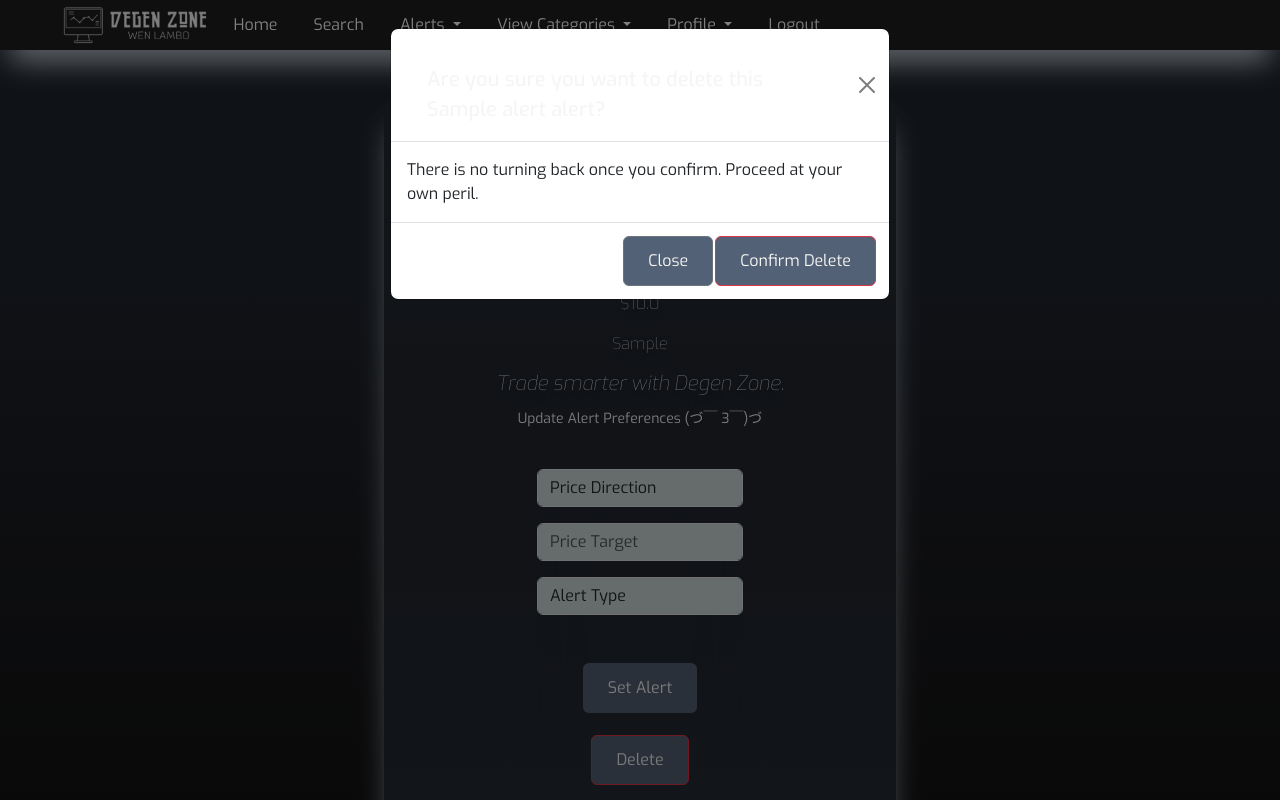
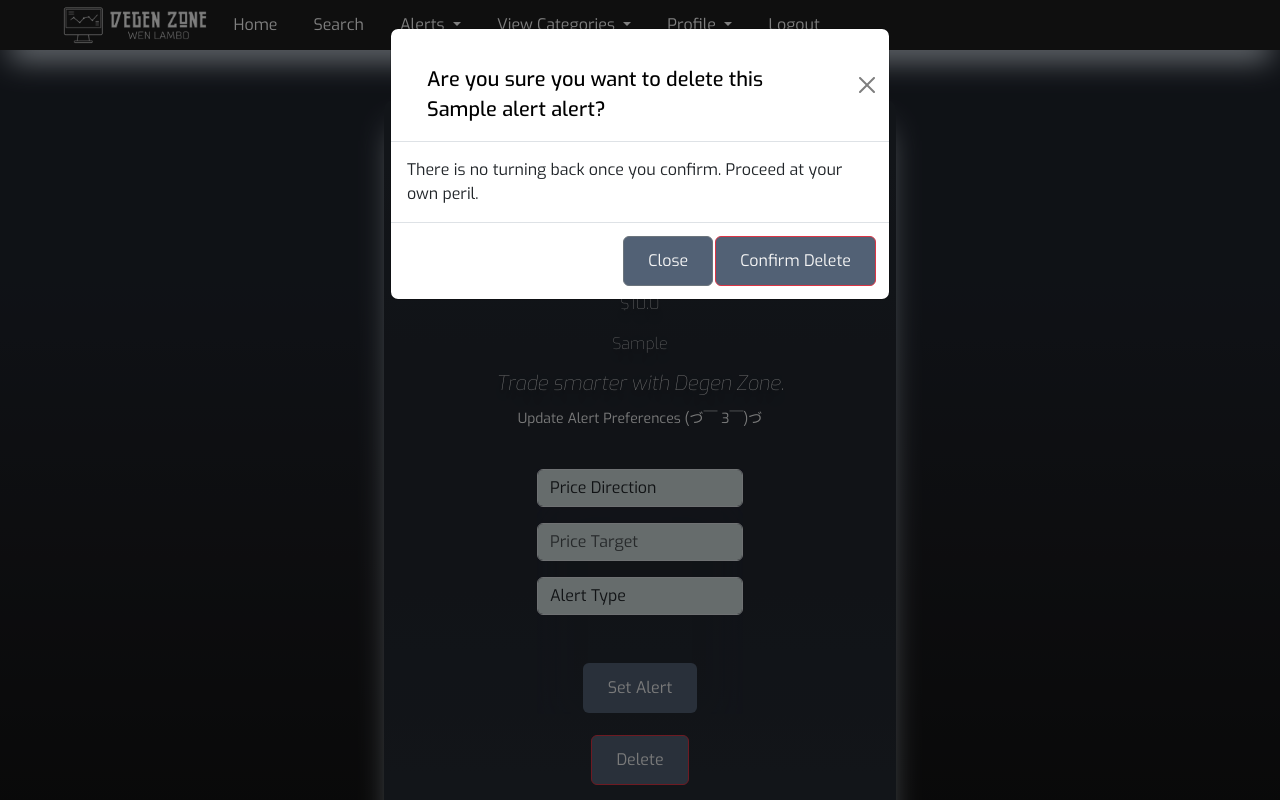
Before and after one commit to omargonz01/Crypto-Price-Alert-Project, a Flask app: page /alerts/update/1 in a window 1280 px wide, after a click on "Delete". Run offline with Flask 3, Linux system fonts and the light colour scheme; a user stored in the database is signed in; tables that the repository leaves empty hold one stand-in row (values such as "Sample post"); some libraries are stand-ins or nearby versions.

Commit message:
Fixed Delete Modal Display

```diff
--- a/app/blueprints/alerts/alerts_template/update_alert.html
+++ b/app/blueprints/alerts/alerts_template/update_alert.html
@@ -44,7 +44,7 @@
         <div class="modal-dialog">
             <div class="modal-content">
                 <div class="modal-header">
-                    <h1 class="modal-title fs-5" id="exampleModalLabel">Are you sure you want to delete this {{ alert.crypto_name }} alert?</h1>
+                    <h3 class="modal-title fs-5" id="exampleModalLabel">Are you sure you want to delete this {{ alert.crypto_name }} alert?</h3>
                     <button type="button" class="btn-close" data-bs-dismiss="modal" aria-label="Close"></button>
                 </div>
                 <div class="modal-body">
--- a/app/static/styles/update_alert.css
+++ b/app/static/styles/update_alert.css
@@ -23,7 +23,7 @@ h1 {
     margin:20px;
 }
 h3 {
-    color:whitesmoke;
+    color:black;
     margin:20px;
 }
 h2{
```
